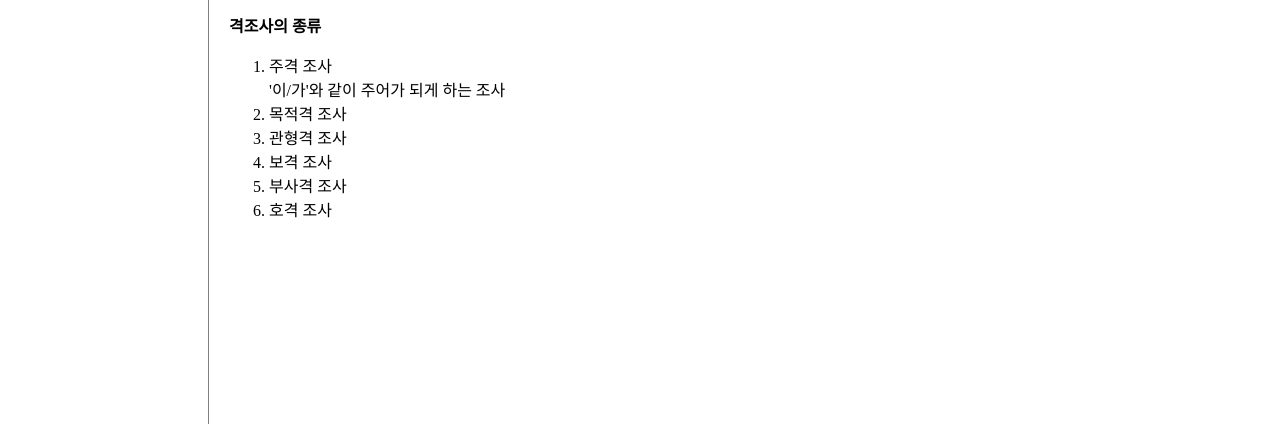
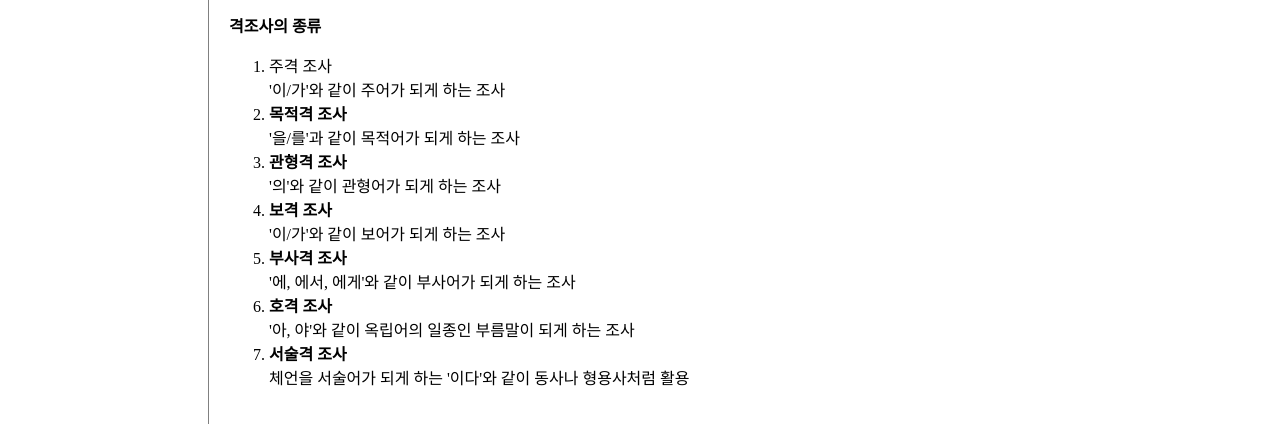
Before and after one commit to guswjddl4313/guswjddl4313.github.io, a plain HTML site: page info1.html in a window 1280 px wide. Shown: the part 368-792 px from the top of the page. Drawn offline with Linux system fonts and the light colour scheme.

Commit message:
Update info1.html

```diff
--- a/info1.html
+++ b/info1.html
@@ -47,11 +47,18 @@
 		<ol>
 			<li>주격 조사</li>
       '이/가'와 같이 주어가 되게 하는 조사
-			<li>목적격 조사</li>
-			<li>관형격 조사</li>
-      <li>보격 조사</li>
-      <li>부사격 조사</li>
-      <li>호격 조사</li>
+			<li><strong>목적격 조사</strong></li>
+			'을/를'과 같이 목적어가 되게 하는 조사
+			<li><strong>관형격 조사</strong></li>
+			'의'와 같이 관형어가 되게 하는 조사
+      			<li><strong>보격 조사</strong></li>
+			'이/가'와 같이 보어가 되게 하는 조사
+      			<li><strong>부사격 조사</strong></li>
+			'에, 에서, 에게'와 같이 부사어가 되게 하는 조사
+      			<li><strong>호격 조사</strong></li>
+			'아, 야'와 같이 옥립어의 일종인 부름말이 되게 하는 조사
+			<li><strong>서술격 조사</strong></li>
+			체언을 서술어가 되게 하는 '이다'와 같이 동사나 형용사처럼 활용
 		</ol>
 	</article>
 </body>
```
